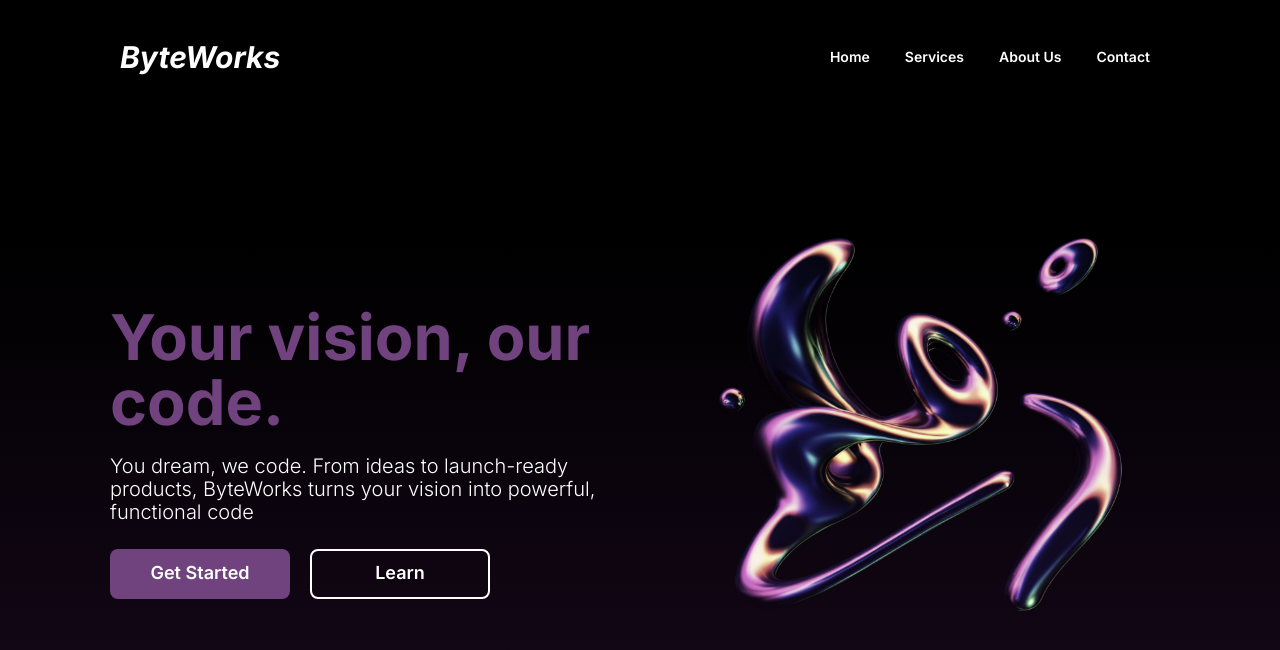
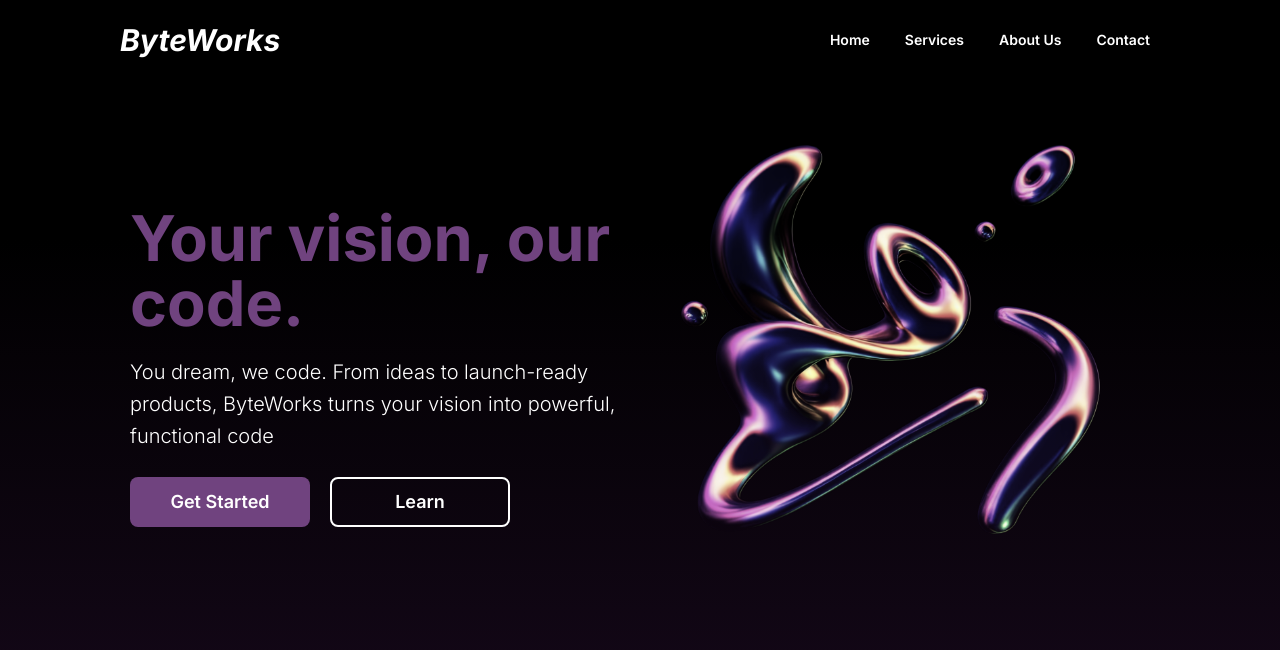
Before and after one commit to SebasDev807/ByteWorksStartup, a React (Vite) app: page / in a window 1280 px wide. Shown: the top 650 px of the page. Built offline with nearby package versions, Linux system fonts and the light colour scheme.

Commit message:
fix main

```diff
--- a/src/ByteWorksApp.css
+++ b/src/ByteWorksApp.css
@@ -3,8 +3,9 @@
   display: flex;
   justify-content: space-between;
   align-items: center;
-  padding: 2rem 12rem;
   position: relative;
+  padding: 1rem 12rem;
+  height: 8rem;
 }
 
 .logo {
@@ -65,11 +66,14 @@
 
 /* HERO SECTION */
 .hero-section {
+
+
   display: flex;
   align-items: center;
   justify-content: center;
-  padding: 7rem 1rem 12rem;
-  gap: 6rem;
+  padding:  1rem 12rem;
+
+
   /* Espacio entre texto e imagen */
 }
 
@@ -89,11 +93,12 @@
   font-size: 2rem;
   font-weight: 300;
   margin-bottom: 2.5rem;
+  line-height: 3.2rem;
 }
 
 .hero-img {
-  width: 50rem;
   height: auto;
+  width: 50%;
   object-fit: cover;
 }
 
--- a/src/components/Hero.tsx
+++ b/src/components/Hero.tsx
@@ -37,10 +37,6 @@ export const Hero = () => {
                 src="/abstract-figure_1.svg" alt="Abstract figure" />
 
 
-
-
-
-
         </section>
     )
 }
--- a/src/components/Navbar.tsx
+++ b/src/components/Navbar.tsx
@@ -5,7 +5,6 @@ import ToggleButton from './ToggleButton';
 export default function Navbar() {
 
  const {isMenuOpen, handleOpenNavbar} = useNavbar();
-
 
     return (
         <header className="header">
--- a/src/components/ToggleButton.tsx
+++ b/src/components/ToggleButton.tsx
@@ -1,10 +1,11 @@
 import "../styles/ToggleButton.css"
 
 
+interface ToggleButtonProps {
 
-interface ToggleButtonProps {
     openNavbar: () => void;
     isOpen: boolean;
+
 }
 
 
```
